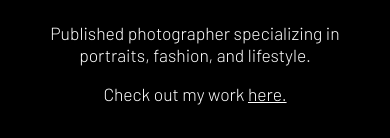
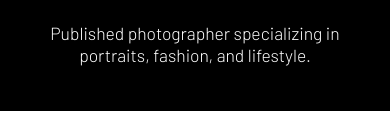
Before and after one commit to viwo4708/viwo4708.github.io, a plain HTML site: page index.html in a window 390 px wide. Shown: the part 2661-2799 px from the top of the page. Drawn offline with Linux system fonts and the light colour scheme.

Commit message:
fixed mobile verison lol

```diff
--- a/index.html
+++ b/index.html
@@ -58,7 +58,6 @@
       <h3 style="margin-bottom: 7%;">Photographer</h3>
       <img src="./assets/mobile_snowjewelry.jpg" style="max-width: 100%;">
       <p>Published photographer specializing in portraits, fashion, and lifestyle.</p>
-      <p>Check out my work <a target="_blank" href="https://vikkiwongphotography.wixsite.com/mysite">here.</a> </p>
     </div>
 
     <div style="padding-left: 7%; padding-right: 7%; padding-bottom: 7%; padding-top: 7%; text-align: center; background-color: white;">
```
